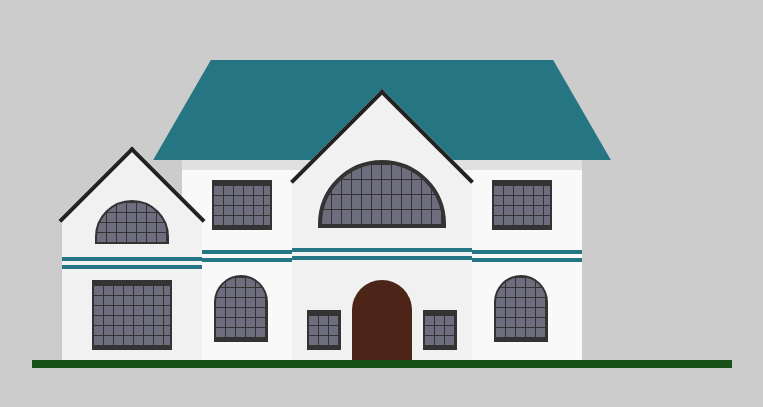
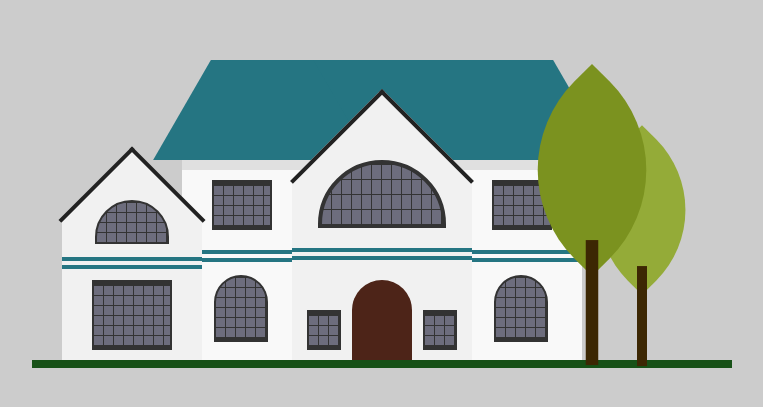
Before and after one commit to Kunle-didunyemi/House-Drawing, a plain HTML site: page index.html in a window 1280 px wide. Shown: the part 207-614 px from the top of the page, without its empty margins (258-1021 px from the left). Drawn offline with Linux system fonts and the light colour scheme.

```diff
--- a/styles.css
+++ b/styles.css
@@ -308,3 +308,30 @@ transform: translateY(-16px);
   border-top: 5px solid #333;
   border-bottom: 5px solid #333;
 }
+.tree{
+    position: absolute;
+    top: -10px;
+    right: -120px;
+    width: 120px;
+    height: 120px;
+    background: #94ab38;
+    border-top-left-radius: 100px;
+    border-bottom-right-radius: 100px;
+    transform: rotate(315deg);
+}
+.tree::before{
+    content: '';
+    position: absolute;
+    top: 85px;
+    left: -20px;
+    width: 10px;
+    height: 100px;
+    background: #3c2703;
+    transform: rotate(45deg);
+}
+.tree2{
+    top: -50px;
+    right: -70px;
+    background: #7b921f;
+    transform: rotate(315deg) scale(1.25);
+}
```
